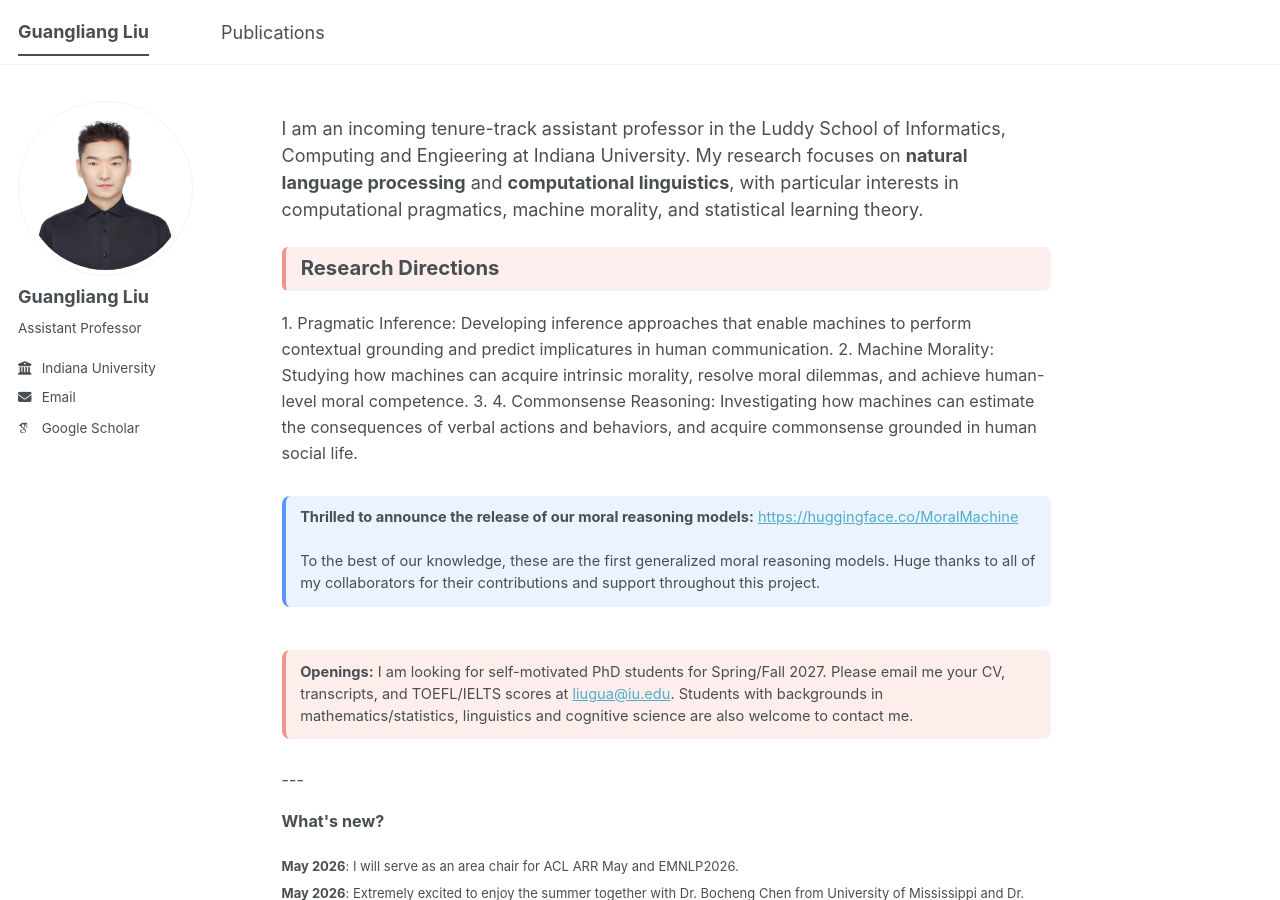
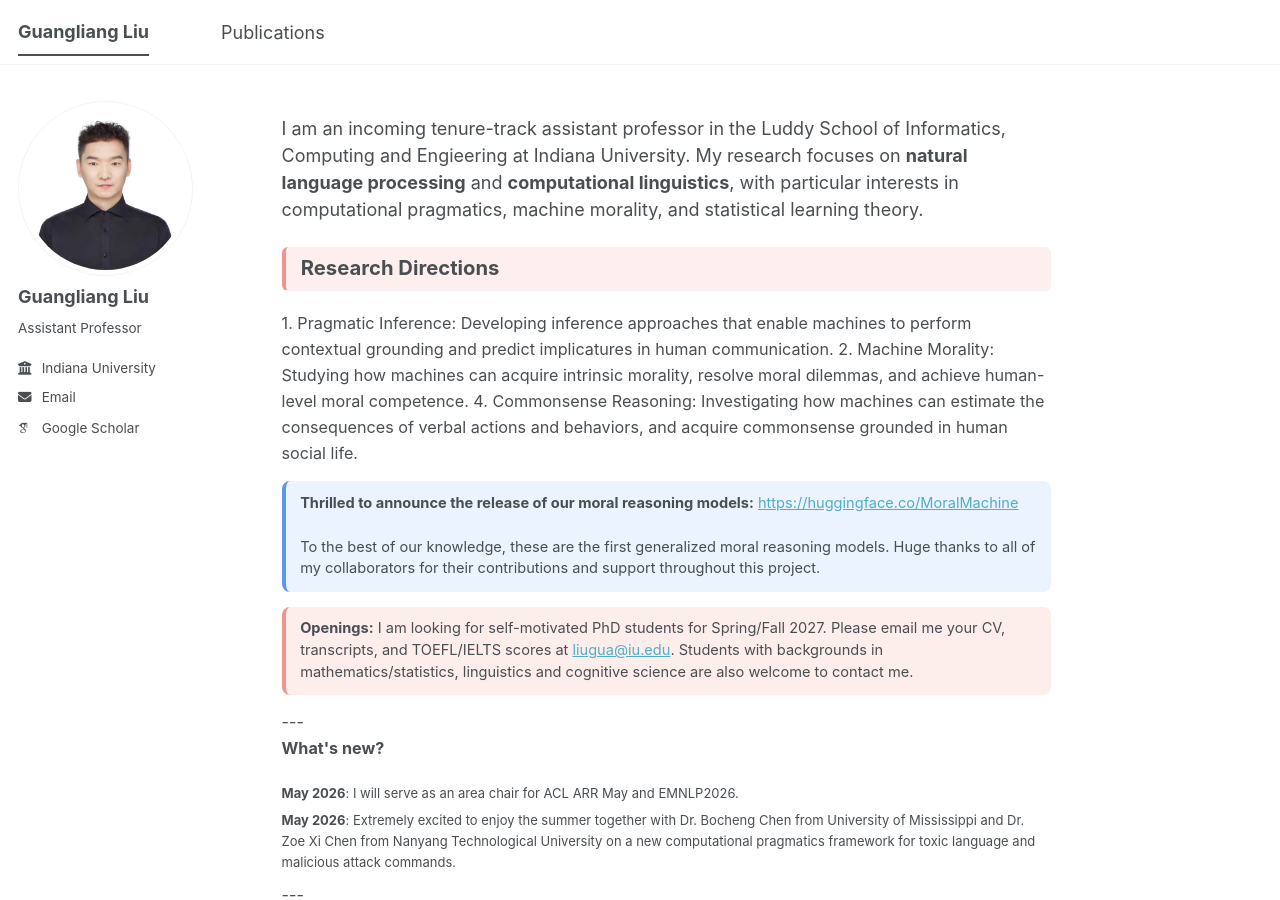
Before and after one commit to guangliang-nlp/guangliang-nlp.github.io, a Jekyll site: the page built from about.md, in a window 1280 px wide and 900 px high. Built offline with Jekyll 4.4.1, drawn with Linux system fonts in a browser that asks for light colours; some web fonts are replaced; a script bundle is joined from its source files by our own code; library files that are not in the unit come from our copies; some of the changed lines change nothing that is shown.

Commit message:
Update about.md

```diff
--- a/about.md
+++ b/about.md
@@ -26,15 +26,10 @@
     Research Directions
   </h2>
 
-  <div style="
-    display:flex;
-    flex-direction:column;
-    gap:0.9em;
-  ">
 1. Pragmatic Inference: Developing inference approaches that enable machines to perform contextual grounding and predict implicatures in human communication.
 
 2. Machine Morality: Studying how machines can acquire intrinsic morality, resolve moral dilemmas, and achieve human-level moral competence.
-3.
+
 4. Commonsense Reasoning: Investigating how machines can estimate the consequences of verbal actions and behaviors, and acquire commonsense grounded in human social life.
 
 <div style="
```
